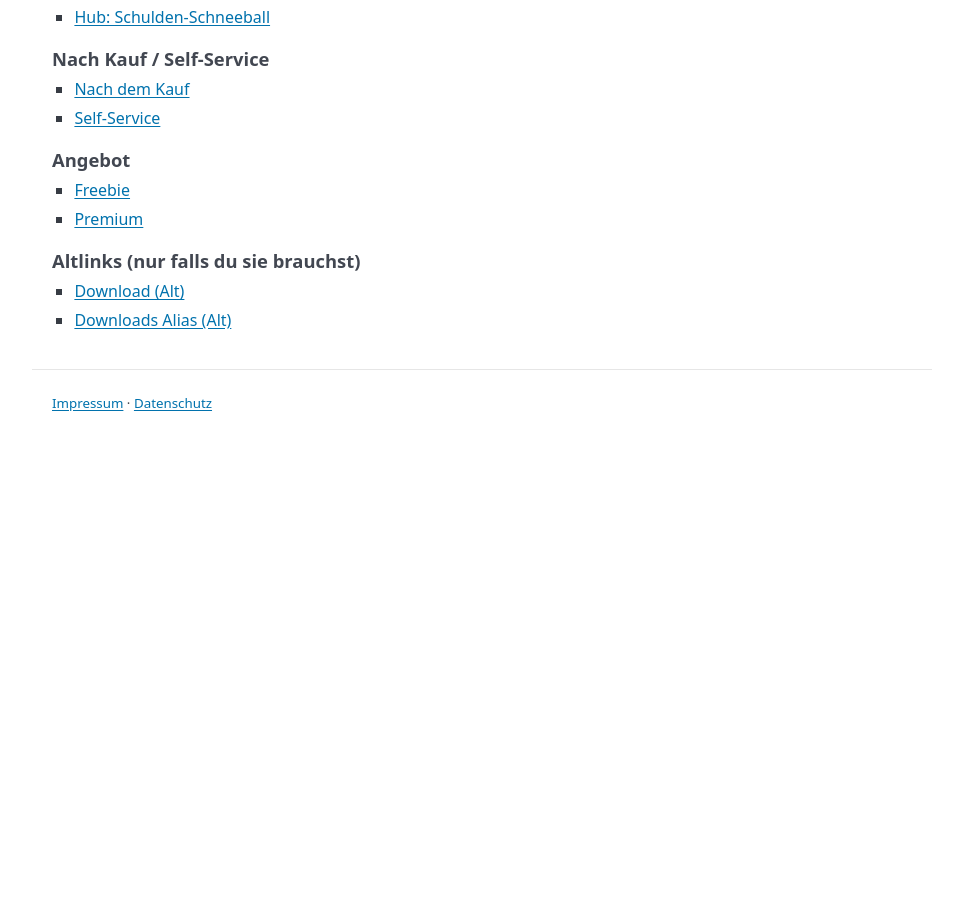
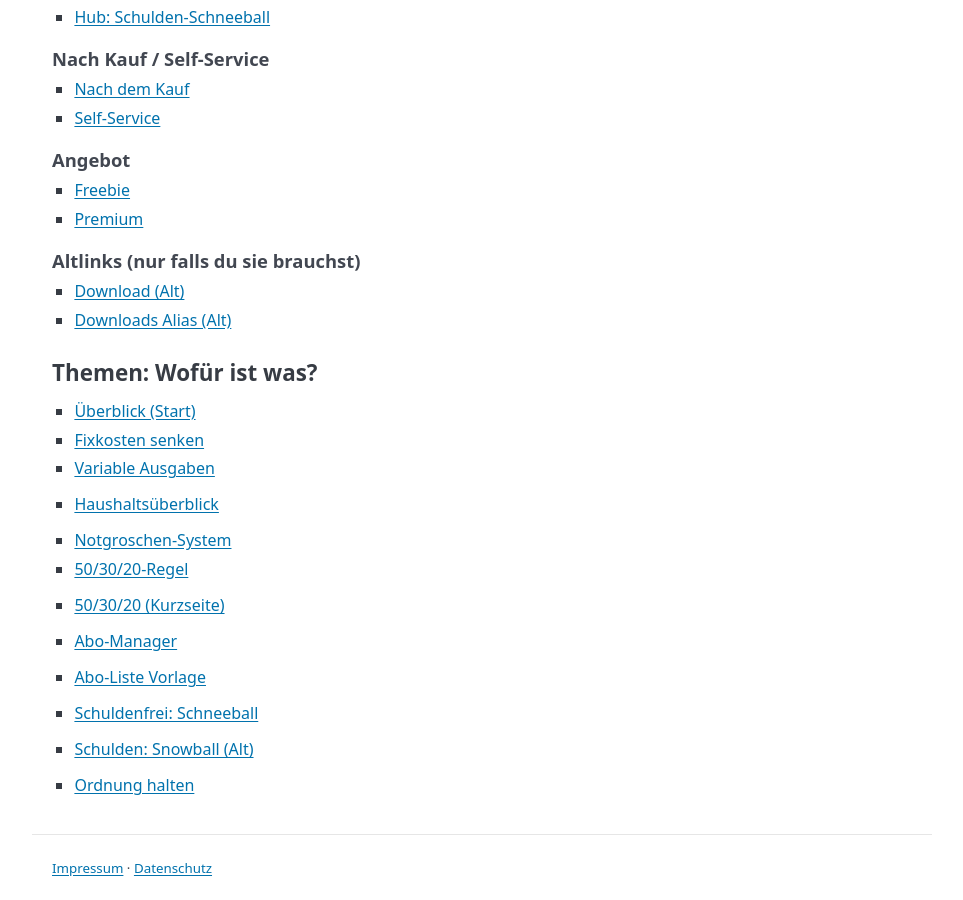
Before and after one commit to gluecklich-tools/einfach-geld-ordnen, a Jekyll site: the page built from seiten/downloads.md, in a window 1280 px wide and 900 px high, scrolled down 2236 px. Shown: the whole window, without its empty margins (158-1121 px from the left). Built offline with Jekyll 4.4.1, drawn with Linux system fonts in a browser that asks for light colours; before the commit the page ends 2671 px from its top, so only the background shows below that.

Commit message:
Klaus-Run: automated gates + push 2026-02-21 16:03

```diff
--- a/seiten/downloads.md
+++ b/seiten/downloads.md
@@ -62,3 +62,23 @@ Pro gibt es spaeter. Verkauf/Download laeuft ausschliesslich ueber Digistore24.
 
 - [Download (Alt)]({{ site.baseurl }}/seiten/download.html)
 - [Downloads Alias (Alt)]({{ site.baseurl }}/seiten/downloads_alias.html)
+
+<!-- EGO_FRAGILE_LINKFIX_V4 -->
+## Themen: Wofür ist was?
+
+- [Überblick (Start)]({{ site.baseurl }}/seiten/ueberblick.html)
+- [Fixkosten senken]({{ site.baseurl }}/seiten/fixkosten-senken.html)
+- [Variable Ausgaben]({{ site.baseurl }}/seiten/variable-ausgaben.html)
+- [Haushaltsüberblick]({{ site.baseurl }}/seiten/haushaltsueberblick.html)
+
+- [Notgroschen-System]({{ site.baseurl }}/seiten/notgroschen-system.html)
+- [50/30/20-Regel]({{ site.baseurl }}/seiten/50-30-20-regel.html)
+- [50/30/20 (Kurzseite)]({{ site.baseurl }}/seiten/50-30-20.html)
+
+- [Abo-Manager]({{ site.baseurl }}/seiten/abo-manager.html)
+- [Abo-Liste Vorlage]({{ site.baseurl }}/seiten/abo-liste-vorlage.html)
+
+- [Schuldenfrei: Schneeball]({{ site.baseurl }}/seiten/schuldenfrei-schneeball.html)
+- [Schulden: Snowball (Alt)]({{ site.baseurl }}/seiten/schulden-snowball.html)
+
+- [Ordnung halten]({{ site.baseurl }}/seiten/ordnung-halten.html)
```
Also changed, not shown: seiten/rechner-uebersicht.md (+10 -0 lines).
